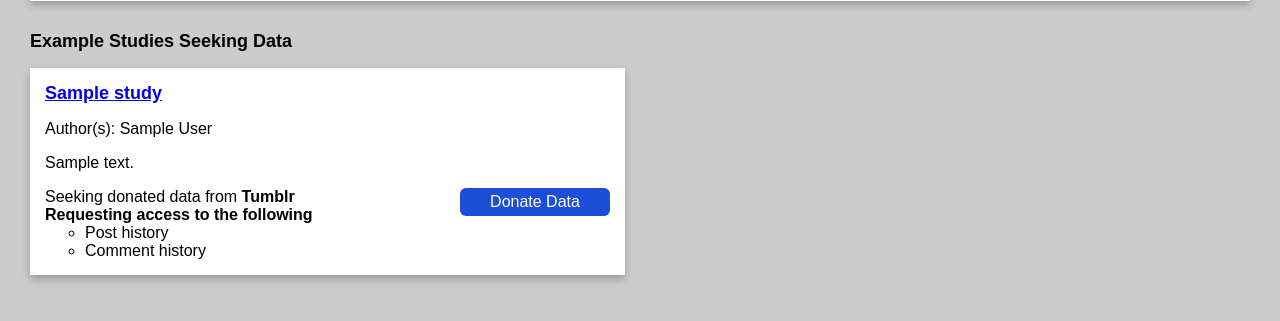
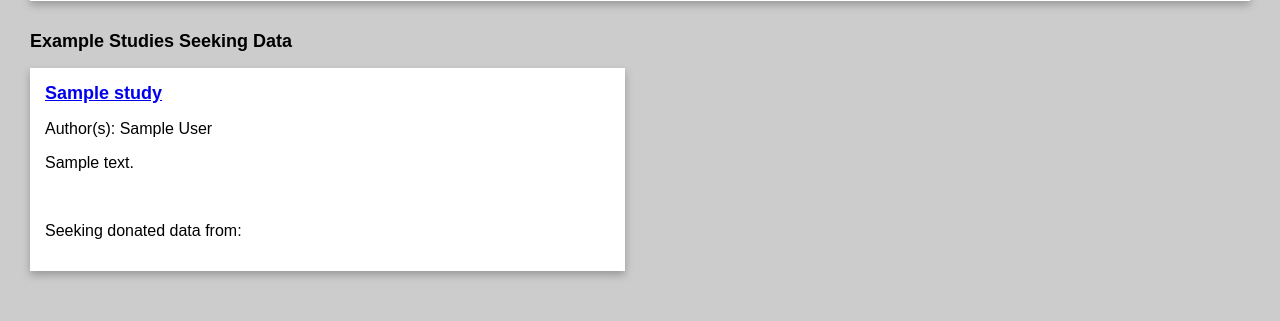
Before and after one commit to dtinit/pardner-site, a Django app: page / in a window 1280 px wide. Shown: the part 269-590 px from the top of the page. Run offline with Django 5.2, Linux system fonts and the light colour scheme; tables that the repository leaves empty hold one stand-in row (values such as "Sample post").

Commit message:
Refactors study elements to reusable fragment

```diff
--- a/core/static/site.css
+++ b/core/static/site.css
@@ -125,11 +125,11 @@
   justify-content: space-between;
 }
 
-.homepage .study-list .study {
+.homepage .study-list .study-list-item {
   width: calc(50% - 15px);
 }
 
-.homepage .study-list .study .study__request {
+.homepage .study-list .study-list-item .service {
   display: flex;
   align-items: flex-start;
   justify-content: space-between;
@@ -142,10 +142,41 @@
   gap: 15px;
 }
 
-/* Study detail page */
+/* Study page and fragments */
+.service-list {
+  display: grid;
+  gap: 12px;
+}
+
+.service {
+  margin-bottom: 20px;
+
+  p {
+    margin: 0;
+  }
+
+  ul {
+      list-style-type: "\2013";
+      padding-left: 10px;
+      margin: 0;
+  }
+
+  li {
+      padding-left: 6px;
+  }
+}
+
 .study-detail {
   padding: 30px;
   display: flex;
   flex-direction: column;
   gap: 30px;
+
+  .button {
+    margin-top: 12px;
+  }
+
+  .service {
+    flex-direction: ;
+  }
 }
--- /dev/null
+++ b/core/templates/core/fragments/study.html
@@ -0,0 +1,37 @@
+<section class="content-box">
+    <article>
+        <h3>
+            {% if is_full_page %}
+            {{ study.name }}
+            {% else %}
+            <a href="{% url 'study_detail' study_id=study.id %}">{{ study.name }}</a>
+            {% endif %}
+        </h3>
+        <p>Author(s): {{ study.authors }}</p>
+        <p>
+            {% if study.description %}
+            {{ study.description | linebreaksbr }}
+            {% else %}
+            <i>No description provided</i>
+            {% endif %}
+        </p>
+        <br />
+        <p>Seeking donated data from:</p>
+        <div class="service-list">
+            {% for service in study.services.all %}
+            <div class="service">
+                <div>
+                    <p><strong>{{ service.name | title }}</strong></p>
+                    <br />
+                    <ul>
+                        {% for vertical in service.verticals.all %}
+                            <li>{{ vertical.name | capfirst }}</li>
+                        {% endfor %}
+                    </ul>
+                </div>
+                <button class="button button--primary" data-modal-trigger-for="{% url 'study_donation_modal' study_id=study.id %}">Donate Data</button>
+            </div>
+            {% endfor %}
+        </div>
+    </article>
+</section>
--- a/core/templates/core/index.html
+++ b/core/templates/core/index.html
@@ -16,36 +16,11 @@
     <h2>Example Studies Seeking Data</h2>
     <ul class="study-list">
       {% for study in studies %}
-      <li class="study content-box">
-        <article>
-          <h3><a href="{% url 'study_detail' study_id=study.id %}">{{ study.name }}</a></h3>
-          <p>Author(s): {{ study.authors }}</p>
-          <p>
-            {% if study.description %}
-            {{ study.description }}
-            {% else %}
-            <i>No description provided</i>
-            {% endif %}
-          </p>
-          <div class="study__request">
-            <div>
-              Seeking donated data from <strong>Tumblr</strong>
-              <br />
-              <strong>Requesting access to the following</strong>
-              <ul>
-                <li>Post history</li>
-                <li>Comment history</li>
-              </ul>
-            </div>
-            <button class="button button--primary" data-modal-trigger-for="{% url 'study_donation_modal' study_id=study.id %}">Donate Data</button>
-          </div>
-        </article>
+      <li class="study-list-item">
+          {% include "core/fragments/study.html" with has_link_in_title=True %}
       </li>
       {% endfor %}
     </ul>
   </section>
-  <section>
-
-  </section>
 </main>
 {% endblock %}
```
Also changed, not shown: core/templates/core/study/detail.html (+3 -25 lines).
